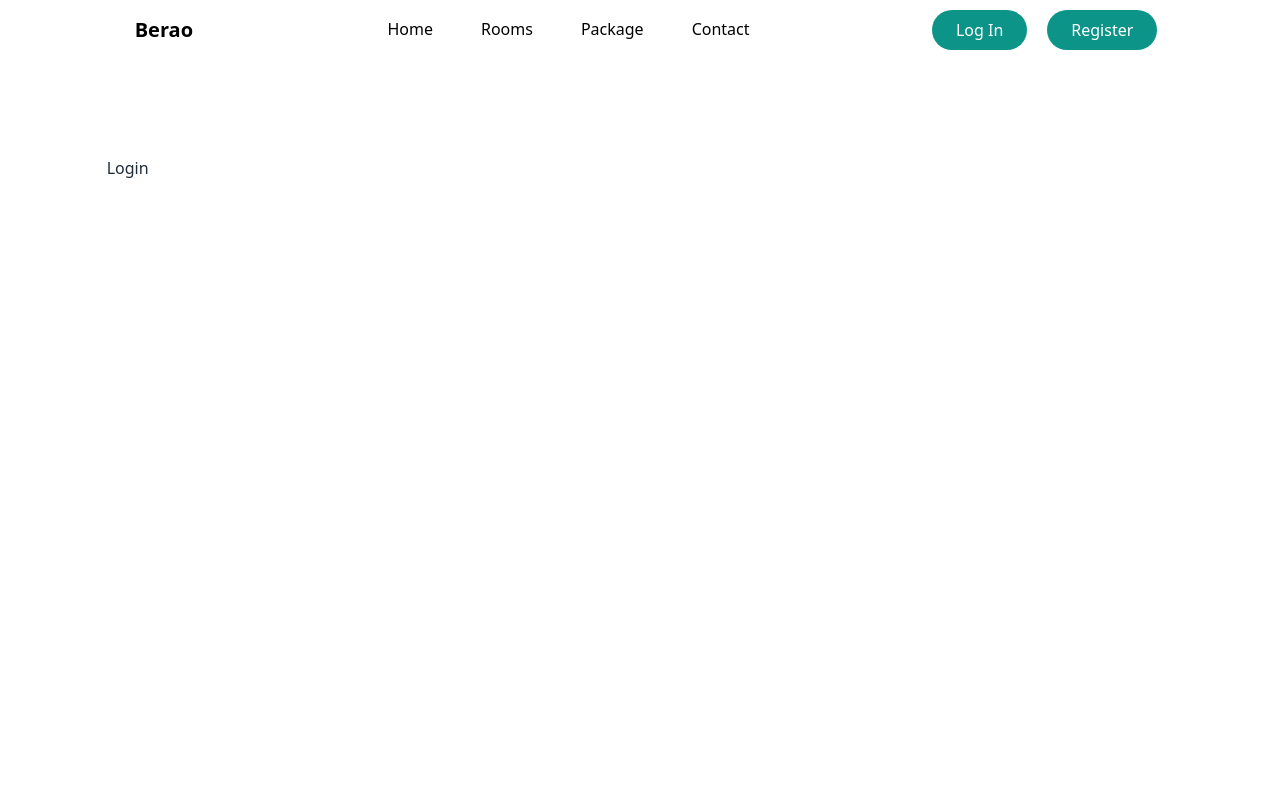
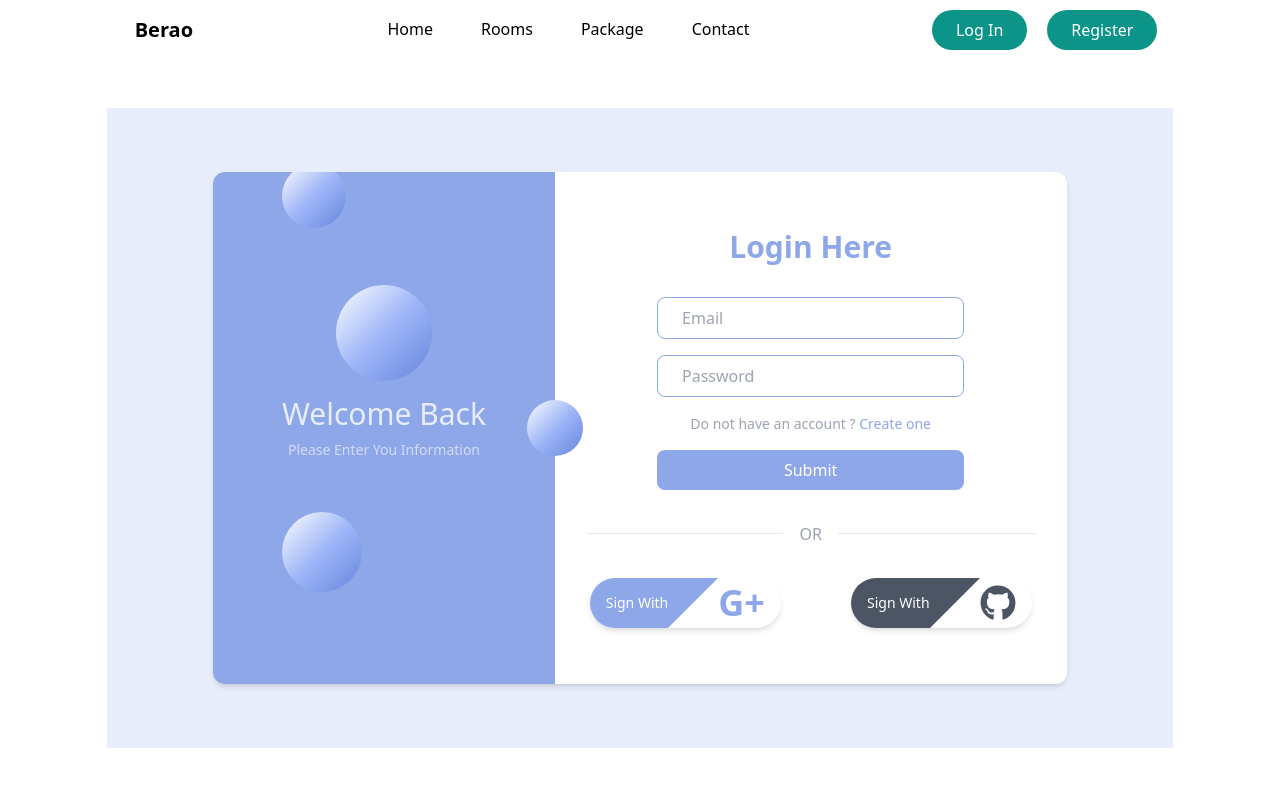
Before and after one commit to NaimurRahman00/berao-website, a React (Vite) app: page /login in a window 1280 px wide. Shown: the top 786 px of the page. Built offline with nearby package versions, Linux system fonts and the light colour scheme.

Commit message:
basic login page implement

```diff
--- a/package.json
+++ b/package.json
@@ -14,6 +14,7 @@
     "match-sorter": "^6.3.4",
     "react": "^18.2.0",
     "react-dom": "^18.2.0",
+    "react-icons": "^5.0.1",
     "react-router-dom": "^6.22.3",
     "sort-by": "^0.0.2"
   },
--- a/src/componants/Login/Login.jsx
+++ b/src/componants/Login/Login.jsx
@@ -1,11 +1,81 @@
-import React from 'react';
+import { FaGithub } from "react-icons/fa";
+import { Link } from "react-router-dom";
 
 const Login = () => {
-    return (
-        <div>
-            Login
+  return (
+    <div className="flex h-[80vh] items-center justify-center bg-[#8EA7E9]/20 p-6 md:p-0">
+      <div className="flex h-full w-full overflow-hidden rounded-xl shadow-md  md:h-[90%] md:w-[80%] lg:h-[80%]">
+        {/* register design side  */}
+        <div className="relative hidden h-full items-center justify-center bg-[#8EA7E9] md:flex md:w-[60%] lg:w-[40%]">
+          <div className="absolute -top-2 left-[20%] h-16 w-16 rounded-full bg-gradient-to-br  from-white via-[#9eb6f8] to-[#6585dd]"></div>
+          <div className="absolute bottom-[18%] left-[20%] h-20 w-20 rounded-full bg-gradient-to-br  from-white via-[#9eb6f8] to-[#6585dd]"></div>
+          <div className="absolute -right-7 top-[50%] h-14 w-14 -translate-y-1/2 rounded-full bg-gradient-to-br from-white via-[#9eb6f8] to-[#6585dd] transition-all"></div>
+          <div className="absolute left-[50%] top-[22%] h-24 w-24 -translate-x-1/2 rounded-full  bg-gradient-to-br from-white via-[#9eb6f8] to-[#6585dd]"></div>
+          <div className="space-y-2 text-center">
+            <h2 className="text-3xl font-medium text-white/80 ">
+              Welcome Back
+            </h2>
+            <p className="animate-pulse text-sm text-white/60">
+              Please Enter You Information
+            </p>
+          </div>
         </div>
-    );
+        {/* input side  */}
+        <div className="flex w-full flex-col justify-center bg-white py-10 lg:w-[60%]">
+          <h2 className="pb-8 text-center text-3xl font-bold text-[#8EA7E9]">
+            Login Here
+          </h2>
+          <form className="flex  w-full flex-col items-center justify-center gap-4">
+            <input
+              className="w-[80%] rounded-lg border border-[#8EA7E9] px-6 py-2 focus:outline-none focus:ring-2 focus:ring-[#8EA7E9]/50 md:w-[60%]"
+              type="email"
+              placeholder="Email"
+              name="email"
+            />
+            <input
+              className="w-[80%] rounded-lg border border-[#8EA7E9] px-6 py-2 focus:outline-none focus:ring-2 focus:ring-[#8EA7E9]/50 md:w-[60%]"
+              type="password"
+              placeholder="Password"
+              name="password"
+            />
+            <p className="text-[14px] text-gray-400">
+              Do not have an account ?{" "}
+              <Link to="/register" className="text-[#8EA7E9] ">Create one</Link>
+            </p>
+            <input
+              className="w-[80%] rounded-lg bg-[#8EA7E9] px-6 py-2 font-medium text-white md:w-[60%]"
+              type="submit"
+            />
+          </form>
+          {/* divider  */}
+          <div className="my-8 flex items-center px-8">
+            <hr className="flex-1" />
+            <div className="mx-4 text-gray-400">OR</div>
+            <hr className="flex-1" />
+          </div>
+          <div className="flex justify-center">
+          {/* sign with google */}
+          <div className="mx-auto flex h-[50px] items-center overflow-hidden rounded-full shadow-md duration-300 hover:scale-95 hover:shadow">
+            <div className="flex h-full w-[50%] items-center bg-[#8EA7E9] pl-4 text-sm text-white">
+              Sign With
+            </div>
+            <span className="right-0 top-0 h-0 w-0 -rotate-90 border-b-[50px] border-r-[50px] border-b-transparent border-r-[#8EA7E9] group-hover:hidden"></span>
+            <span className="pr-4 text-4xl font-bold text-[#8EA7E9]">G+</span>
+          </div>
+          {/* sign with google */}
+          <div className="mx-auto flex h-[50px] items-center overflow-hidden rounded-full shadow-md duration-300 hover:scale-95 hover:shadow">
+            <div className="flex h-full w-[50%] items-center bg-gray-600 pl-4 text-sm text-white">
+              Sign With
+            </div>
+            <span className="right-0 top-0 h-0 w-0 -rotate-90 border-b-[50px] border-r-[50px] border-b-transparent border-r-gray-600 group-hover:hidden"></span>
+            <span className="pr-4 text-4xl font-bold text-gray-600"><FaGithub /></span>
+          </div>
+
+          </div>
+        </div>
+      </div>
+    </div>
+  );
 };
 
 export default Login;
--- a/src/componants/NavBar/Navbar.jsx
+++ b/src/componants/NavBar/Navbar.jsx
@@ -22,7 +22,7 @@ const Navbar = () => {
   }, []);
 
   return (
-      <nav className="flex items-center justify-between px-4 py-2 text-black mb-24">
+    <nav className="flex items-center justify-between px-4 py-2 text-black mb-12">
       <div className="scale-100 cursor-pointer rounded-2xl px-3 py-2 text-xl font-semibold text-black transition-all duration-200 hover:scale-110">
         <h2>Berao</h2>
       </div>
@@ -78,9 +78,11 @@ const Navbar = () => {
             Log In
           </button>
         </Link>
+        <Link>
           <button className="rounded-full bg-teal-600 px-6 py-2 text-white transition-all duration-300 hover:scale-90">
             Register
           </button>
+        </Link>
       </div>
       <div
         ref={dropDownMenuRef}
--- /dev/null
+++ b/src/componants/Register/Register.jsx
@@ -0,0 +1,10 @@
+
+const Register = () => {
+    return (
+        <div>
+            register
+        </div>
+    );
+};
+
+export default Register;
--- a/src/main.jsx
+++ b/src/main.jsx
@@ -11,6 +11,7 @@ import Rooms from './componants/Rooms/Rooms';
 import Package from './componants/Package/Package';
 import Contact from './componants/Contact/Contact';
 import Login from './componants/Login/Login';
+import Register from './componants/Register/Register';
 
 const router = createBrowserRouter([
   {
@@ -38,8 +39,8 @@ const router = createBrowserRouter([
         element: <Login></Login>
       },
       {
-        path: "/contact",
-        element: <Contact></Contact>
+        path: "/register",
+        element: <Register></Register>
       },
     ]
   },
```
Also changed, not shown: 1 other file (tests, documents, lock files or other folders). Lines whose indentation alone changed are shown as unchanged.
